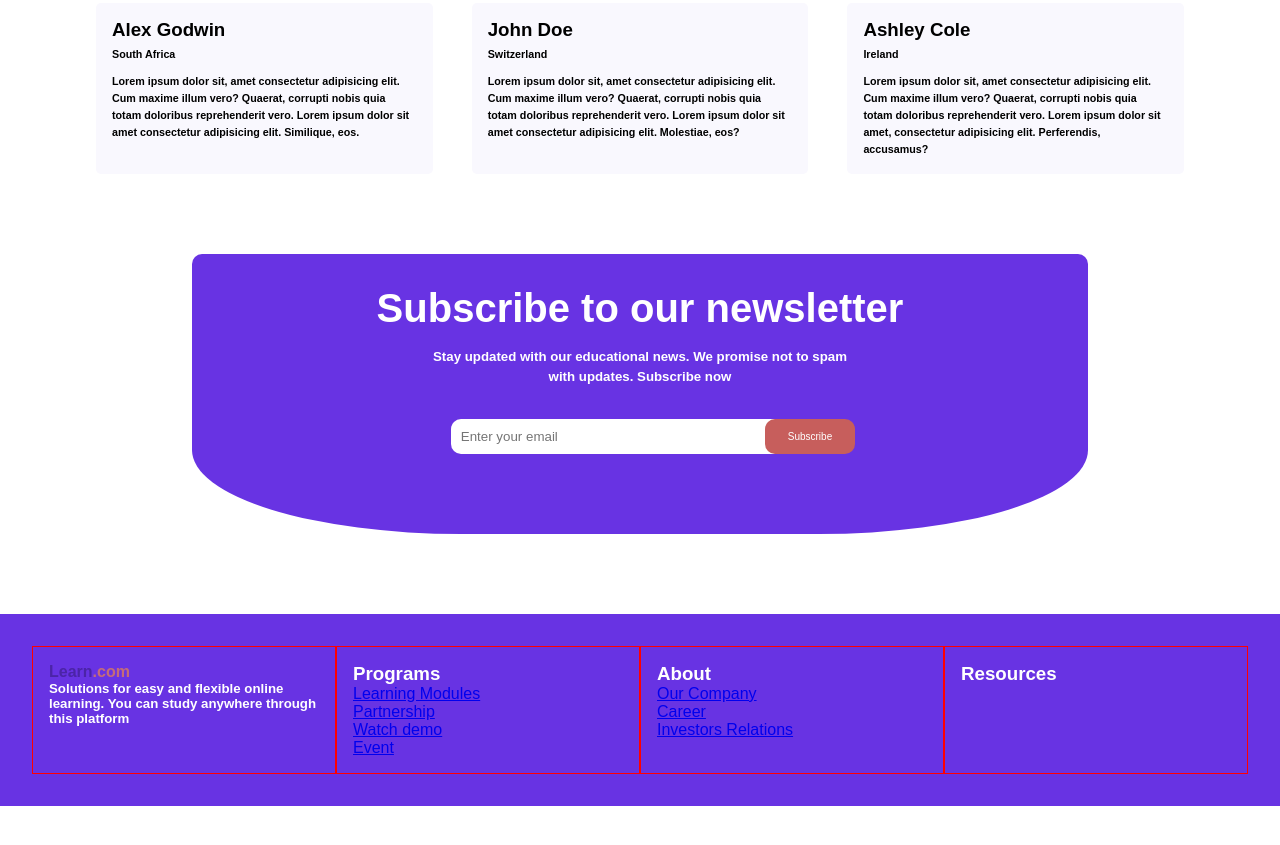
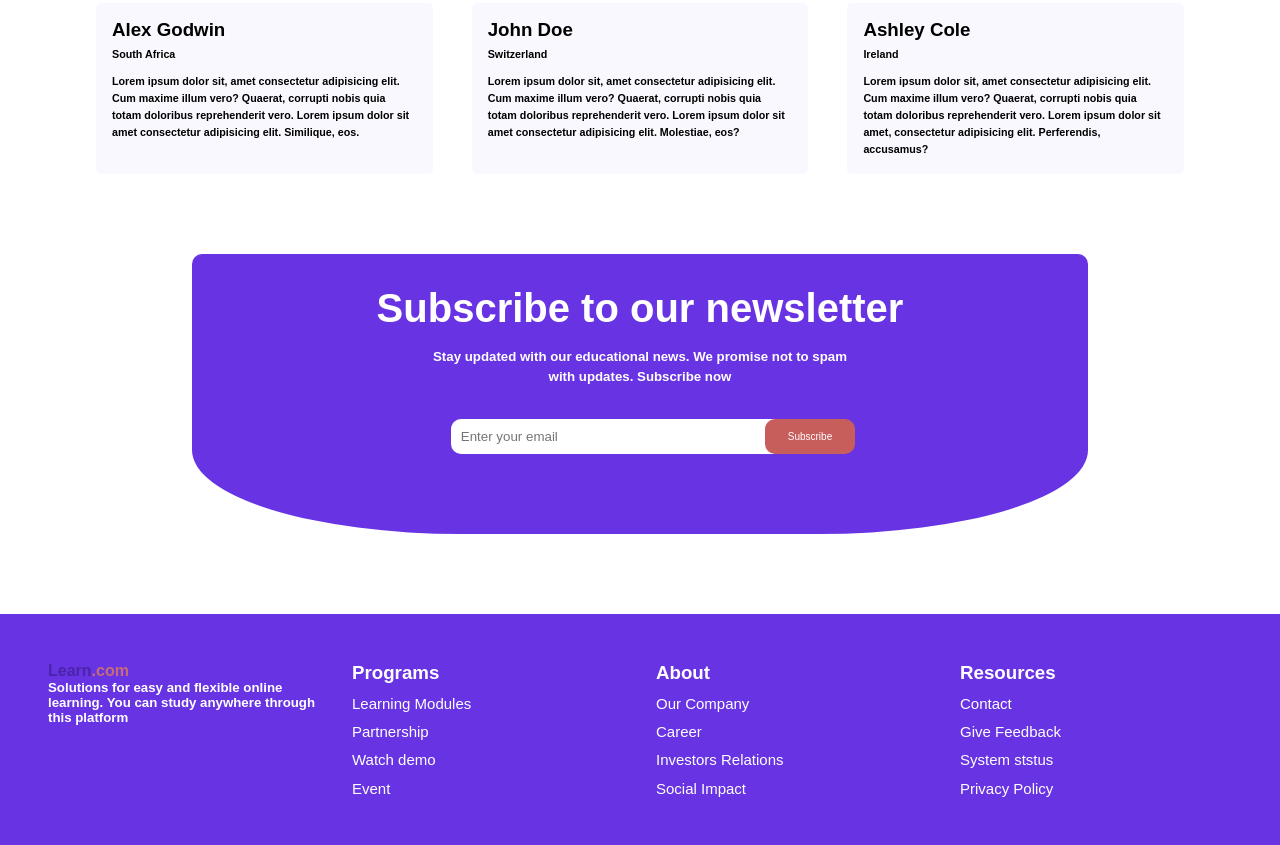
Before and after one commit to devWaz/Learn-Landing-Page, a plain HTML site: page index.html in a window 1280 px wide. Shown: the part 2115-2960 px from the top of the page. Before the commit the page ends 2921 px from the top, so only its background shows below. Drawn offline with Linux system fonts and the light colour scheme.

Commit message:
more changes

```diff
--- a/index.html
+++ b/index.html
@@ -264,16 +264,16 @@
                 <li><a href="#">Our Company</a></li>
                 <li><a href="#">Career</a></li>
                 <li><a href="#">Investors Relations</a></li>
-                <li></li>
+                <li><a href="#">Social Impact</a></li>
             </ul>
         </div>
         <div class="resources">
             <h3>Resources</h3>
             <ul>
-                <li></li>
-                <li></li>
-                <li></li>
-                <li></li>
+                <li><a href="#">Contact</a></li>
+                <li><a href="#">Give Feedback</a></li>
+                <li><a href="#">System ststus</a></li>
+                <li><a href="#">Privacy Policy</a></li>
             </ul>
         </div>
 
--- a/style.css
+++ b/style.css
@@ -594,15 +594,22 @@ footer{
     display: flex;
     justify-content: space-between;
     padding: 2rem;
+    padding-bottom: 5rem;
 }
 
 .solution, .programs, .about, .resources{
     width: 23%;
-    border: 1px solid red;
     padding: 1rem;
     color: white;
 }
 
 .programs li, .about li, .resources li{
     list-style: none;
+    margin-top: .7rem;
+    font-size: 15px;
 }
+
+.programs li a, .about li a, .resources li a{
+    text-decoration: none;
+    color: white;
+}
```
